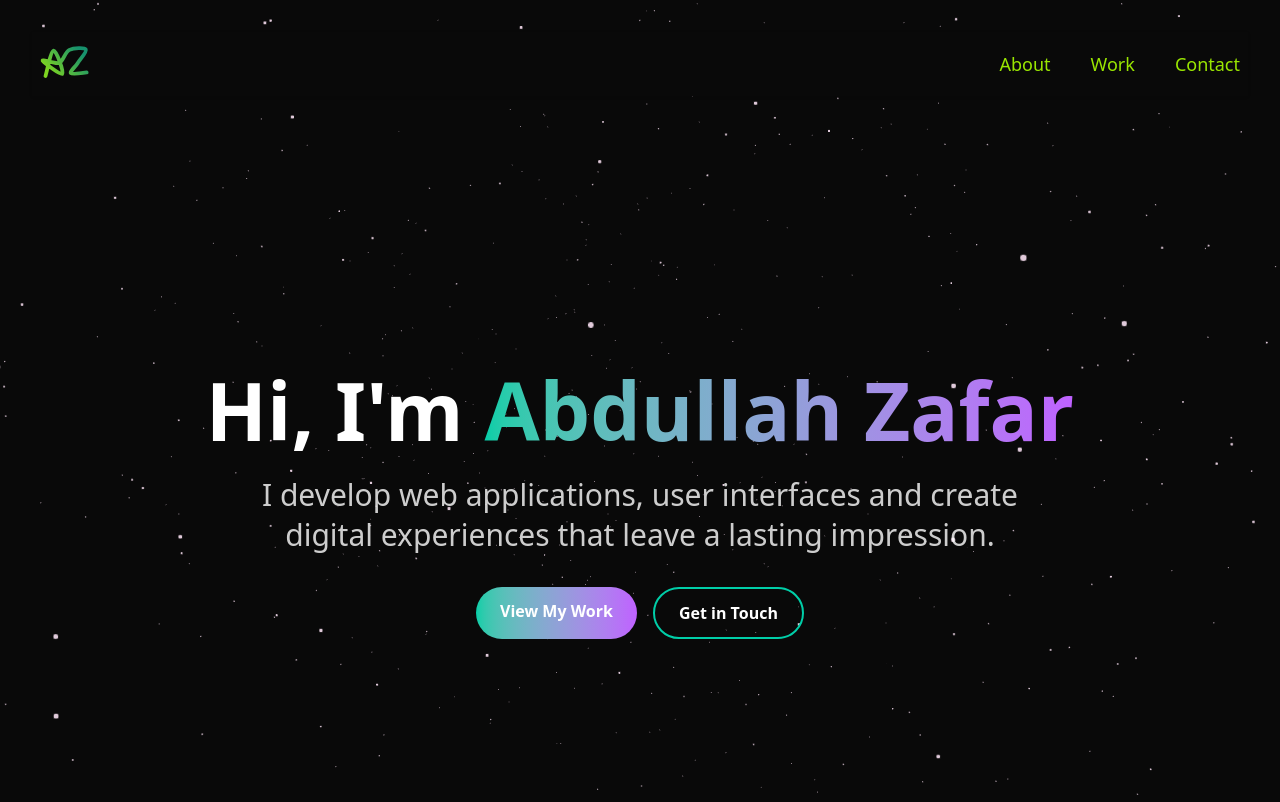
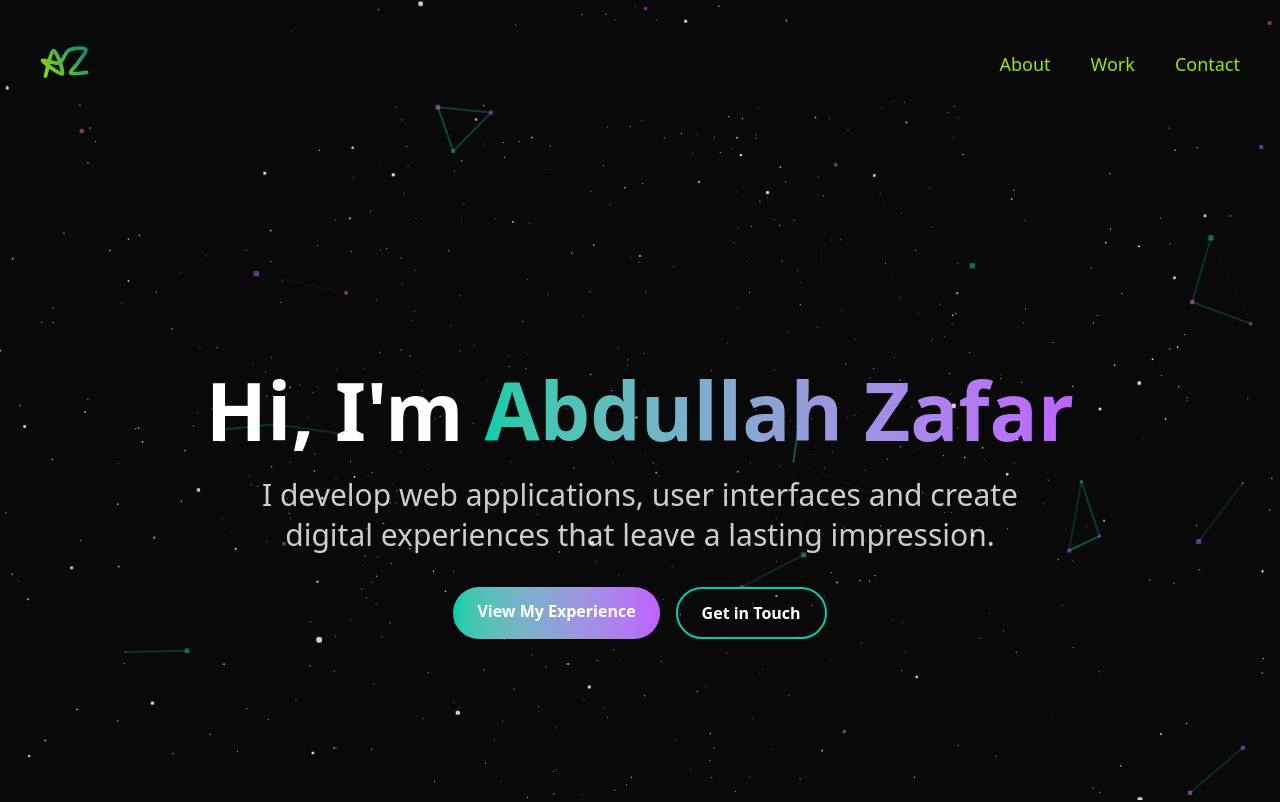
Before and after one commit to azaf70/3d-portfolio, a React (Vite) app: page / in a window 1280 px wide. Shown: the top 802 px of the page. Built offline with nearby package versions, Linux system fonts and the light colour scheme.

Commit message:
feat: enhance Hero component with particle effects and mouse interaction

```diff
--- a/src/App.jsx
+++ b/src/App.jsx
@@ -12,8 +12,8 @@ const App = () =>  {
           <Toast />
           <div className='bg-hero-pattern bg-cover bg-no-repeat bg-center'>
             <Navbar />
+          </div>
             <Hero />
-          </div>
             <About />
             <Experience />
             <Tech />
--- a/src/components/About.jsx
+++ b/src/components/About.jsx
@@ -39,7 +39,7 @@ const ServiceCard = ({ index, title, icon }) => (
 const About = () => {
   return (
     <>
-      <motion.div variants={textVariant}>
+      <motion.div variants={textVariant(0.2)}>
         <p className={styles.sectionSubText}>
           Introduction
         </p>
--- a/src/components/Contact.jsx
+++ b/src/components/Contact.jsx
@@ -79,7 +79,7 @@ const Contact = () => {
           onSubmit={handleSubmit}
           className="mt-12 flex flex-col gap-8 w-full max-w-3xl mx-auto relative group"
         >
-          <div className="absolute inset-0 bg-gradient-to-r from-primary/10 to-secondary/10 rounded-2xl blur-xl group-hover:blur-2xl transition-all duration-500"></div>
+          <div className="absolute inset-0 bg-gradient-to-r from-primary/10 to-secondary/10 rounded-2xl blur-2xl group-hover:blur-2xl transition-all duration-500"></div>
           <div className="relative bg-[#151030]/40 backdrop-blur-xl rounded-2xl p-8 border border-white/10 shadow-xl">
             <div className="relative">
               <input
--- a/src/components/Hero.jsx
+++ b/src/components/Hero.jsx
@@ -1,107 +1,120 @@
-import React from 'react'
+import { useEffect, useMemo, useState } from "react";
+import Particles, { initParticlesEngine } from "@tsparticles/react";
 import { styles } from '../styles'
 import { motion } from 'framer-motion'
-import { useCallback } from 'react'
-import Particles from '@tsparticles/react'
 import { loadSlim } from '@tsparticles/slim'
 
 const Hero = () => {
-  const particlesInit = useCallback(async engine => {
+  const [init, setInit] = useState(false);
+  useEffect(() => {
+    initParticlesEngine(async (engine) => {
       await loadSlim(engine);
+    }).then(() => {
+      setInit(true);
+    });
   }, []);
 
-  return (
-    <section className='relative w-full h-screen mx-auto'>
-      <Particles
-        id="tsparticles"
-        className='fixed inset-0 z-[-2]'
-        init={particlesInit}
-        options={{
-          fullScreen: false,
+  const particlesLoaded = (container) => {
+    console.log(container);
+  };
+
+  const options = useMemo(
+    () => ({
       style: {
         position: "fixed",
         width: "100%",
         height: "100%",
-            zIndex: -1
+        zIndex: -1,
       },
       background: {
         color: {
-              value: "#050816"
+          value: "#090909"
         }
       },
       fpsLimit: 120,
+      interactivity: {
+        events: {
+          onClick: {
+            enable: true,
+            mode: "push",
+          },
+          onHover: {
+            enable: true,
+            mode: "repulse",
+          },
+        },
+        modes: {
+          push: {
+            quantity: 2,
+          },
+          repulse: {
+            distance: 200,
+            duration: 0.4,
+          },
+        },
+      },
       particles: {
         color: {
-              value: ["#bf61ff", "#00cea8", "#f272c8"]
+          value: ["#bf61ff", "#00cea8", "#f272c8"],
         },
         links: {
           color: "#00cea8",
-              distance: 150,
+          distance: 100,
           enable: true,
-              opacity: 0.8,
-              width: 2
-            },
-            collisions: {
-              enable: true
+          opacity: 0.6,
+          width: 2,
         },
         move: {
+          enable: true,
+          speed: 2,
           direction: "none",
+          random: false,
+          straight: false,
+          outModes: {
+            default: "bounce",
+          },
+          attract: {
             enable: true,
-              outModes: {
-                default: "bounce"
-              },
-              random: false,
-              speed: 2,
-              straight: false
+            rotateX: 600,
+            rotateY: 1200
+          }
         },
         number: {
           density: {
             enable: true,
-                area: 800
           },
-              value: 180
+          value: 80,
         },
         opacity: {
-              value: 1
+          value: 0.5,
         },
         shape: {
-              type: "circle"
+          type: "square",
         },
         size: {
-              value: { min: 2, max: 5 }
-            }
+          value: { min: 1, max: 4 },
+        },
       },
       detectRetina: true,
-          interactivity: {
-            events: {
-              onHover: {
-                enable: true,
-                mode: "repulse"
-              },
-              onClick: {
-                enable: true,
-                mode: "push"
-              },
-              resize: true
-            },
-            modes: {
-              push: {
-                quantity: 6
-              },
-              repulse: {
-                distance: 150,
-                duration: 0.4
-              }
-            }
-          }
-        }}
-      />
+    }),
+    [],
+  );
 
+  if (init) {
+    return (
+      <section className='relative w-full h-screen mx-auto flex items-center'>
+        <Particles
+          id="tsparticles"
+          className='fixed inset-0 z-[-2]'
+          particlesLoaded={particlesLoaded}
+          options={options}
+        >
+        </Particles>
         <div className='absolute inset-0 flex items-center justify-center z-10'>
           <motion.div
             initial={{ opacity: 0, y: 20 }}
             animate={{ opacity: 1, y: 0 }}
-          transition={{ duration: 0.8, delay: 0.5 }}
+            transition={{ duration: 0.4, delay: 0, ease: "easeOut" }}
             className='text-center px-6'
           >
             <h1 className={`${styles.heroHeadText} text-white mb-4`}>
@@ -114,14 +127,14 @@ const Hero = () => {
             <motion.div
               initial={{ opacity: 0, y: 20 }}
               animate={{ opacity: 1, y: 0 }}
-            transition={{ duration: 0.8, delay: 0.8 }}
+              transition={{ duration: 0.4, delay: 0.2, ease: "easeOut" }}
               className='mt-8 flex gap-4 justify-center'
             >
               <a
-              href='#projects'
+                href='#work'
                 className='px-6 py-3 rounded-full bg-gradient-to-r from-[#00cea8] to-[#bf61ff] text-white font-semibold hover:shadow-lg hover:shadow-purple-500/30 transition-all duration-300'
               >
-              View My Work
+                View My Experience
               </a>
               <a
                 href='#contact'
@@ -133,7 +146,8 @@ const Hero = () => {
           </motion.div>
         </div>
       </section>
-  )
+    );
+  }
 }
 
 export default Hero
--- a/src/components/canvas/Stars.jsx
+++ b/src/components/canvas/Stars.jsx
@@ -1,4 +1,4 @@
-import { useState, useRef, Suspense } from 'react'
+import { useState, useRef, Suspense, useEffect } from 'react'
 import { Canvas, useFrame } from '@react-three/fiber'
 import { Points, PointMaterial, Preload } from '@react-three/drei'
 import * as random from 'maath/random/dist/maath-random.esm'
@@ -23,9 +23,42 @@ const StarBackground = (props) => {
     return positions
   })
 
+  const [mousePosition, setMousePosition] = useState({ x: 0, y: 0 })
+
+  useEffect(() => {
+    const handleMouseMove = (event) => {
+      // Convert mouse coordinates to normalized device coordinates (-1 to +1)
+      setMousePosition({
+        x: (event.clientX / window.innerWidth) * 2 - 1,
+        y: -(event.clientY / window.innerHeight) * 2 + 1
+      })
+    }
+
+    window.addEventListener('mousemove', handleMouseMove)
+    return () => window.removeEventListener('mousemove', handleMouseMove)
+  }, [])
+
+  const [time, setTime] = useState(0)
+
   useFrame((state, delta) => {
-    ref.current.rotation.x -= delta/15
-    ref.current.rotation.y -= delta/20
+    setTime(time => time + delta)
+
+    // Autonomous motion using sine waves
+    const autonomousX = Math.sin(time * 0.3) * 0.05
+    const autonomousY = Math.cos(time * 0.2) * 0.05
+
+    // Base rotation with smoother movement
+    ref.current.rotation.x -= delta/20
+    ref.current.rotation.y -= delta/25
+
+    // Blend between autonomous motion and mouse interaction
+    const mouseActive = Math.abs(mousePosition.x) > 0.1 || Math.abs(mousePosition.y) > 0.1
+    const targetRotationX = mouseActive ? mousePosition.y * 0.3 : autonomousX
+    const targetRotationY = mouseActive ? mousePosition.x * 0.3 : autonomousY
+
+    // Smooth interpolation
+    ref.current.rotation.x += (targetRotationX - ref.current.rotation.x) * 0.05
+    ref.current.rotation.y += (targetRotationY - ref.current.rotation.y) * 0.05
   })
 
   return (
@@ -50,8 +83,6 @@ const StarsCanvas = () => {
         <Suspense fallback={null}>
           <StarBackground />
         </Suspense>
-
-        <Preload all />
       </Canvas>
     </div>
   )
--- a/src/utils/motion.js
+++ b/src/utils/motion.js
@@ -1,7 +1,7 @@
 export const textVariant = (delay) => {
     return {
         hidden: {
-            y: -50,
+            y: -80,
             opacity: 0,
         },
         show: {
```
Lines whose indentation alone changed are shown as unchanged.
